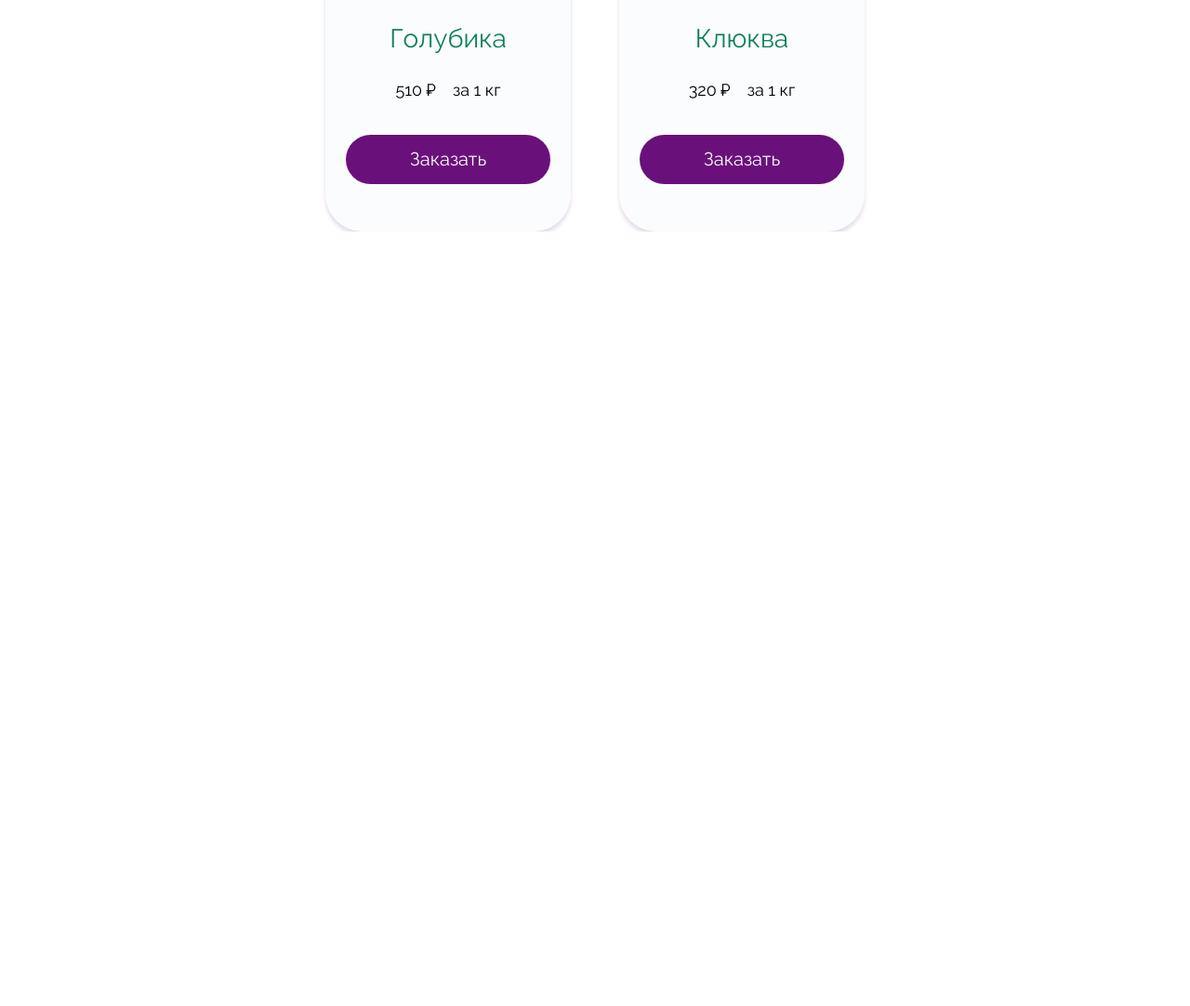
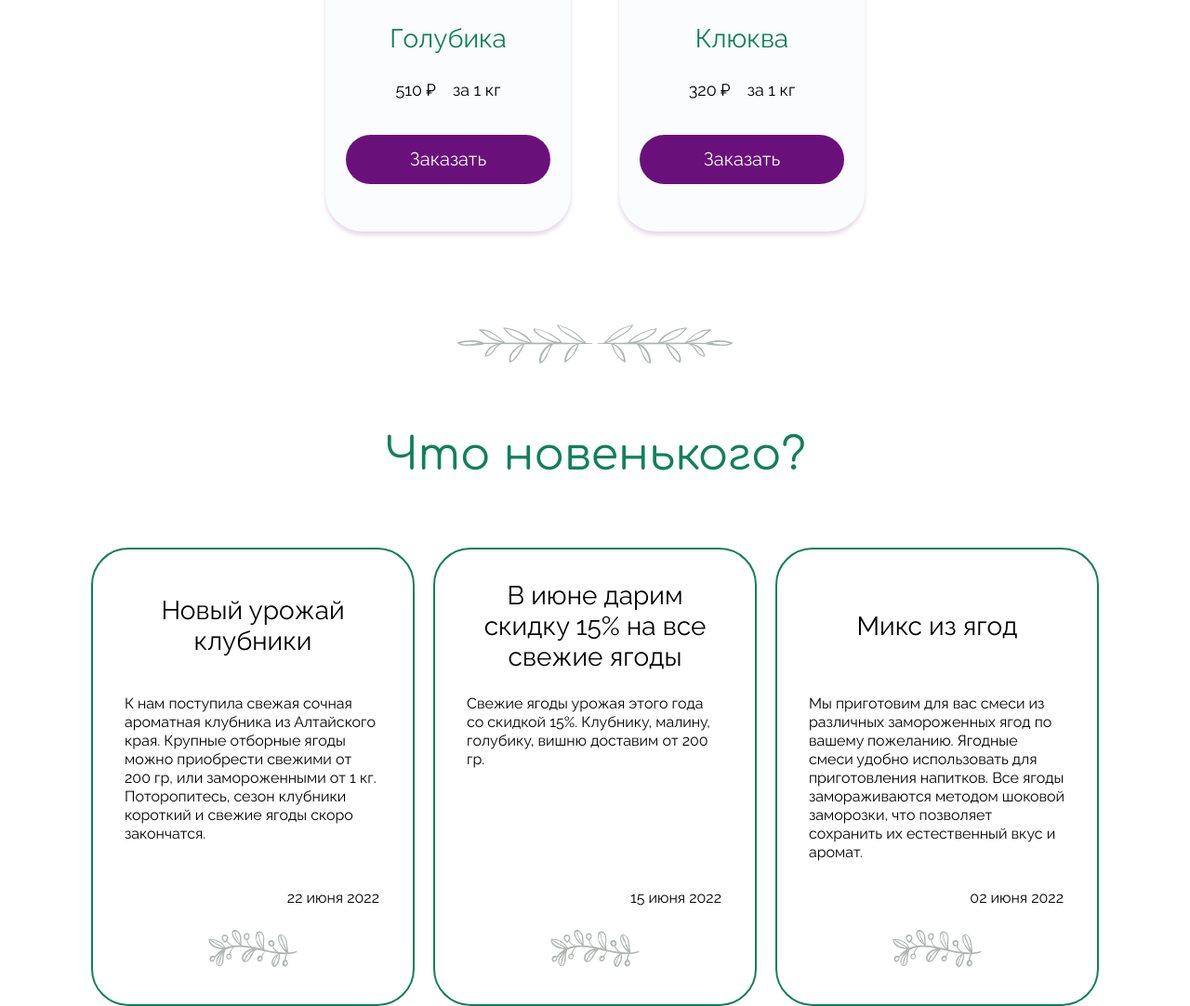
Before and after one commit to GrachevaJ/berry, a website: page source/index.html in a window 1280 px wide. Shown: the part 2889-3971 px from the top of the page at 93% size. Before the commit the page ends 3138 px from the top, so only its background shows below. Drawn offline with nearby package versions, Linux system fonts and the light colour scheme; files that its build step writes are made by us from their sources.

Commit message:
Добавляет блок новостей

```diff
--- a/source/index.html
+++ b/source/index.html
@@ -186,6 +186,44 @@
       </ul>
     </section>
 
+    <section class="news">
+      <h2 class="news__title">Что новенького?</h2>
+      <ul class="news__list">
+        <li class="news__item">
+          <div class="news__card">
+            <h3 class="news__card-title">Новый урожай клубники</h3>
+            <p class="news__card-description">
+              К нам поступила свежая сочная ароматная клубника
+              из Алтайского края. Крупные отборные ягоды можно приобрести свежими от 200 гр, или замороженными от 1 кг. Поторопитесь, сезон клубники короткий и свежие ягоды скоро закончатся.
+              <time class="news__card-date" datetime="2022-05-22">22 июня 2022</time>
+            </p>
+
+          </div>
+        </li>
+        <li class="news__item">
+          <div class="news__card">
+            <h3 class="news__card-title">В июне дарим<br> скидку 15% на все свежие ягоды</h3>
+            <p class="news__card-description">
+              Свежие ягоды урожая этого года со скидкой 15%. Клубнику, малину, голубику, вишню доставим от 200 гр.
+              <time class="news__card-date" datetime="2022-05-22">15 июня 2022</time>
+            </p>
+
+          </div>
+        </li>
+        <li class="news__item">
+          <div class="news__card">
+            <h3 class="news__card-title">Микс из ягод</h3>
+            <p class="news__card-description">
+              Мы приготовим для вас смеси
+              из различных замороженных ягод по вашему пожеланию. Ягодные смеси удобно использовать для приготовления напитков. Все ягоды замораживаются методом шоковой заморозки, что позволяет сохранить
+              их естественный вкус и аромат.
+              <time class="news__card-date" datetime="2022-05-22">02 июня 2022</time>
+            </p>
+          </div>
+        </li>
+      </ul>
+    </section>
+
   </main>
   <footer class="footer">
 
--- a/source/styles/blocks/card.scss
+++ b/source/styles/blocks/card.scss
@@ -7,7 +7,6 @@
   background-color: $light-1;
   border-radius: 40px;
   box-shadow: 0 4px 4px rgb(88 13 101 / 15%);
-
 }
 
 .card img {
--- /dev/null
+++ b/source/styles/blocks/news.scss
@@ -0,0 +1,104 @@
+.news {
+  font-family: $text-font;
+  background-image: url("../../icons/line-leaf.svg");
+  background-repeat: no-repeat;
+  background-position: center 7px;
+  background-size: 228px 32px;
+
+  @media (min-width: $tablet-width) {
+    background-position: center top;
+    background-size: 296px 42px;
+  }
+}
+
+.news__title {
+  @include heading(65px, 36px, 40px);
+  padding-top: 100px;
+
+  @media (min-width: $tablet-width) {
+    @include heading(72px, 48px, 54px);
+
+    padding-top: 114px;
+  }
+
+  @media (min-width: $desktop-width) {
+    @include heading(98px, 52px, 58px);
+
+    padding-top: 140px;
+  }
+}
+
+.news__list {
+  display: flex;
+  flex-wrap: wrap;
+  gap: 24px;
+  place-content: center center;
+
+  @media (min-width: $tablet-width) {
+    gap: 33px 20px;
+  }
+}
+
+.news__card {
+  position: relative;
+  box-sizing: border-box;
+  width: 268px;
+  min-height: 400px;
+  padding: 32px 18px 72px;
+  background-image: url("../../icons/branch.svg");
+  background-repeat: no-repeat;
+  background-position: center bottom 23px;
+  background-size: 76px 32px;
+  border: 2px solid $active;
+  border-radius: 40px;
+
+  @media (min-width: $tablet-width) {
+    width: 348px;
+    min-height: 493px;
+    padding: 32px 34px 106px;
+    background-position: center bottom 40px;
+    background-size: 96px 40px;
+  }
+
+  @media (min-width: $desktop-width) {
+    width: 360px;
+    padding: 28px 36px 106px;
+  }
+}
+
+.news__card-title {
+  display: flex;
+  align-items: center;
+  justify-content: center;
+  min-height: 68px;
+  margin-bottom: 20px;
+  font-size: 20px;
+  line-height: 23px;
+  text-align: center;
+
+  @media (min-width: $tablet-width) {
+    min-height: 100px;
+    margin-bottom: 24px;
+    font-size: 28px;
+    line-height: 33px;
+  }
+}
+
+.news__card-description {
+  @media (min-width: $tablet-width) {
+    font-size: 16px;
+    line-height: 20px;
+  }
+}
+
+
+.news__card-date {
+  position: absolute;
+  right: 20px;
+  bottom: 70px;
+
+  @media (min-width: $tablet-width) {
+    right: 36px;
+    bottom: 104px;
+  }
+}
--- a/source/styles/styles.scss
+++ b/source/styles/styles.scss
@@ -13,3 +13,4 @@
 @import "./blocks/hero.scss";
 @import "./blocks/cards.scss";
 @import "./blocks/card.scss";
+@import "./blocks/news.scss";
```
Also changed, not shown: source/icons/branch.svg (added), source/icons/call.svg (added), source/icons/email.svg (added), source/icons/leaf.svg (added), source/icons/line-leaf.svg (added), source/images/telegram.svg (added), source/images/vk.svg (added), source/images/youtube.svg (added).
